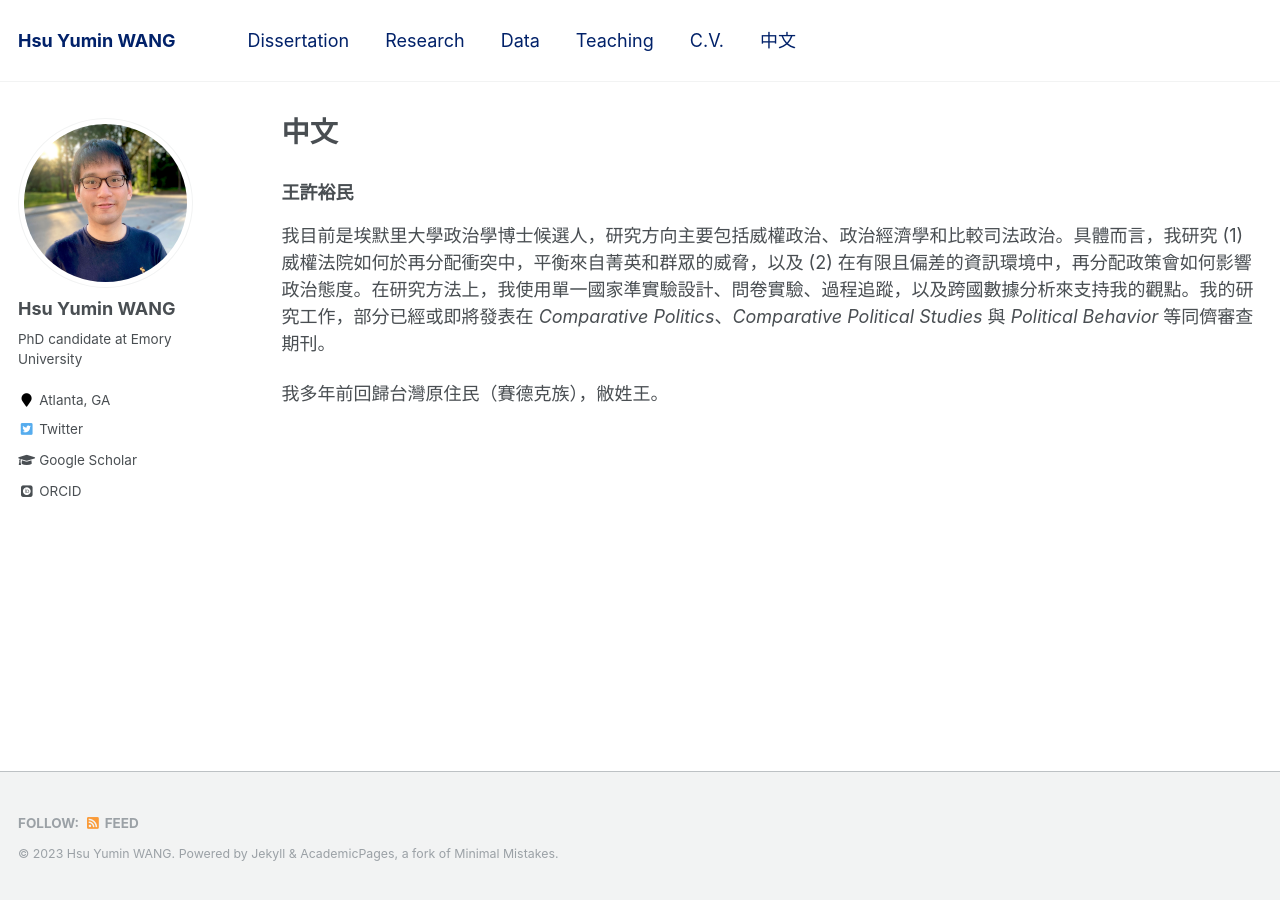
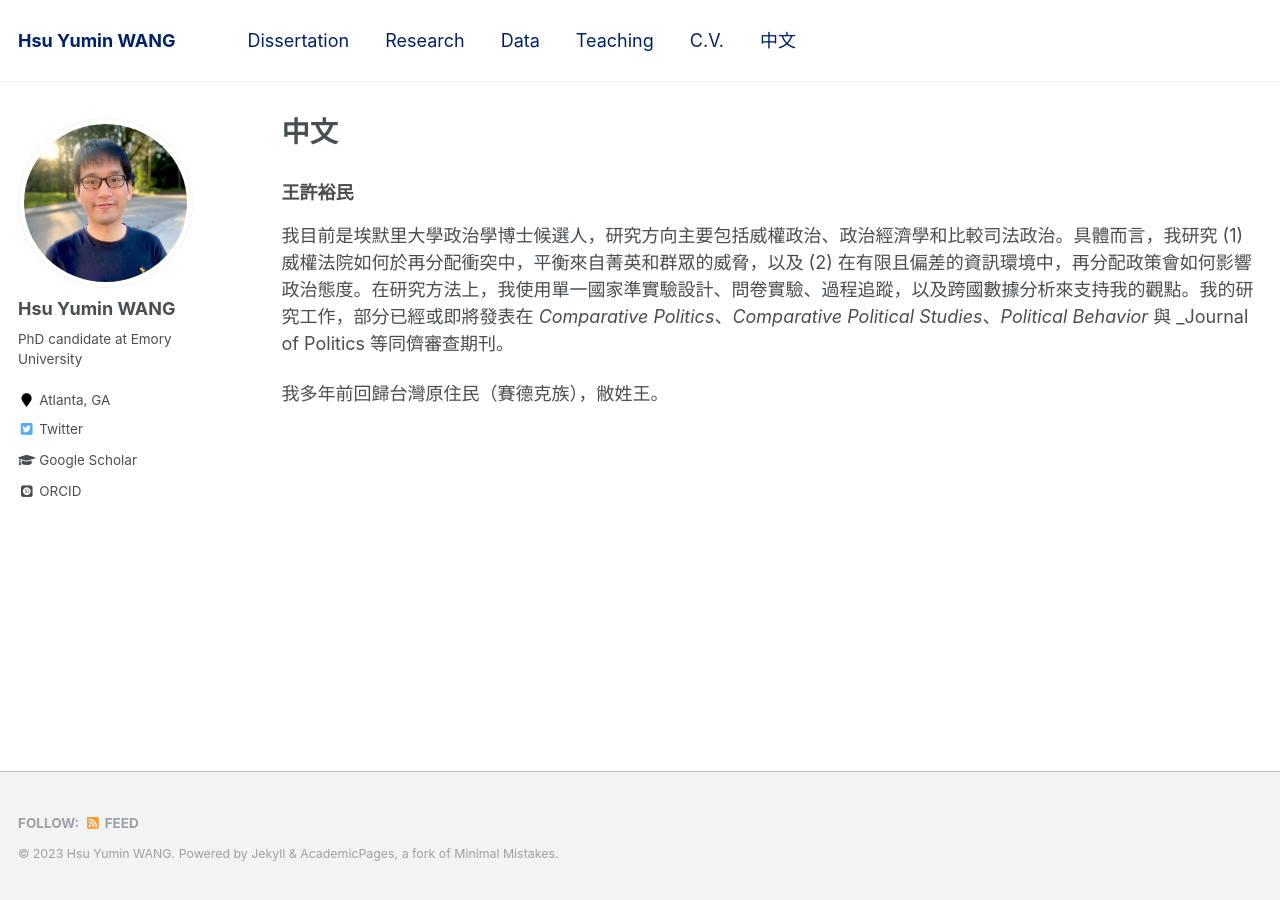
Before and after one commit to hsuyumin/hsuyumin.github.io, a Jekyll site: the page built from _pages/chinese.md, in a window 1280 px wide. Built offline with Jekyll 4.4.1, drawn with Linux system fonts in a browser that asks for light colours; some web fonts are replaced.

Commit message:
Update chinese.md

```diff
--- a/_pages/chinese.md
+++ b/_pages/chinese.md
@@ -9,6 +9,6 @@ redirect_from:
 
 ### 王許裕民
 
-我目前是埃默里大學政治學博士候選人，研究方向主要包括威權政治、政治經濟學和比較司法政治。具體而言，我研究 (1) 威權法院如何於再分配衝突中，平衡來自菁英和群眾的威脅，以及 (2) 在有限且偏差的資訊環境中，再分配政策會如何影響政治態度。在研究方法上，我使用單一國家準實驗設計、問卷實驗、過程追蹤，以及跨國數據分析來支持我的觀點。我的研究工作，部分已經或即將發表在 _Comparative Politics_、_Comparative Political Studies_ 與 _Political Behavior_ 等同儕審查期刊。
+我目前是埃默里大學政治學博士候選人，研究方向主要包括威權政治、政治經濟學和比較司法政治。具體而言，我研究 (1) 威權法院如何於再分配衝突中，平衡來自菁英和群眾的威脅，以及 (2) 在有限且偏差的資訊環境中，再分配政策會如何影響政治態度。在研究方法上，我使用單一國家準實驗設計、問卷實驗、過程追蹤，以及跨國數據分析來支持我的觀點。我的研究工作，部分已經或即將發表在 _Comparative Politics_、_Comparative Political Studies_、_Political Behavior_ 與 _Journal of Politics 等同儕審查期刊。
 
 我多年前回歸台灣原住民（賽德克族），敝姓王。
```
